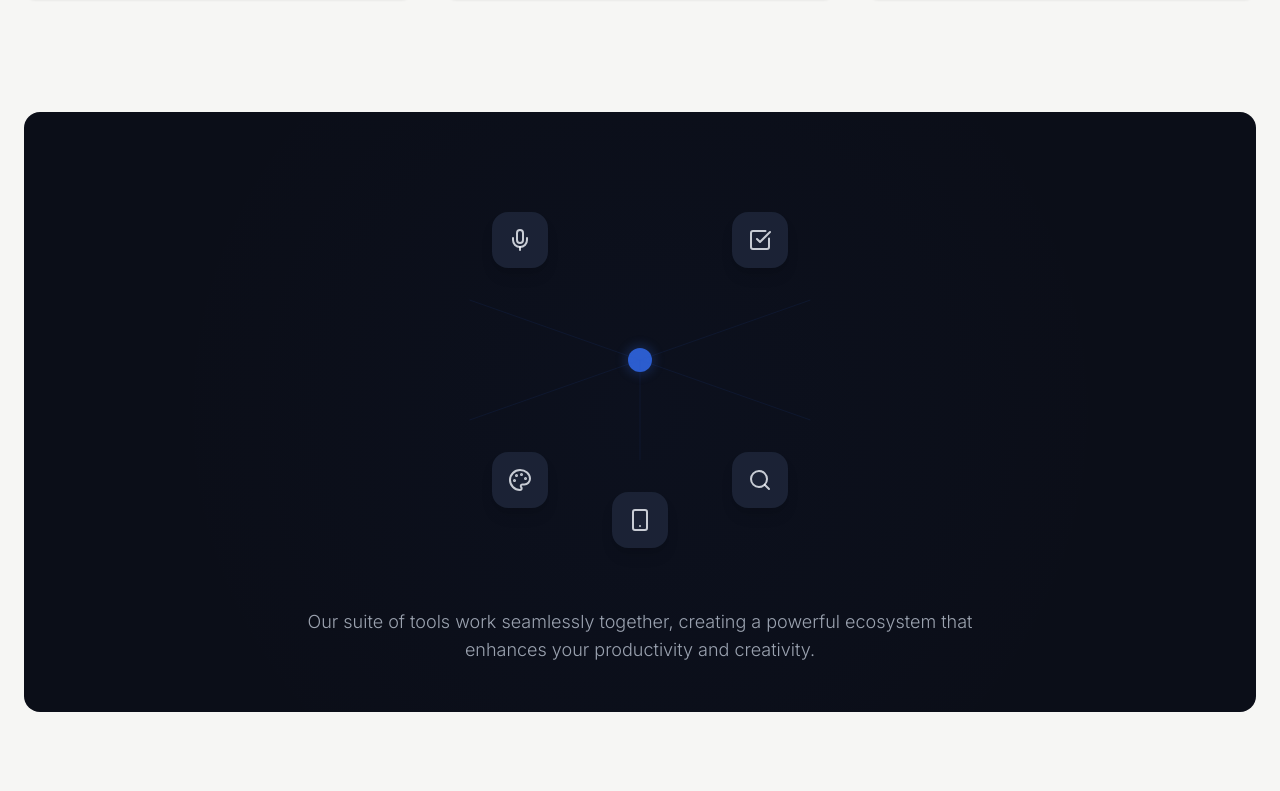
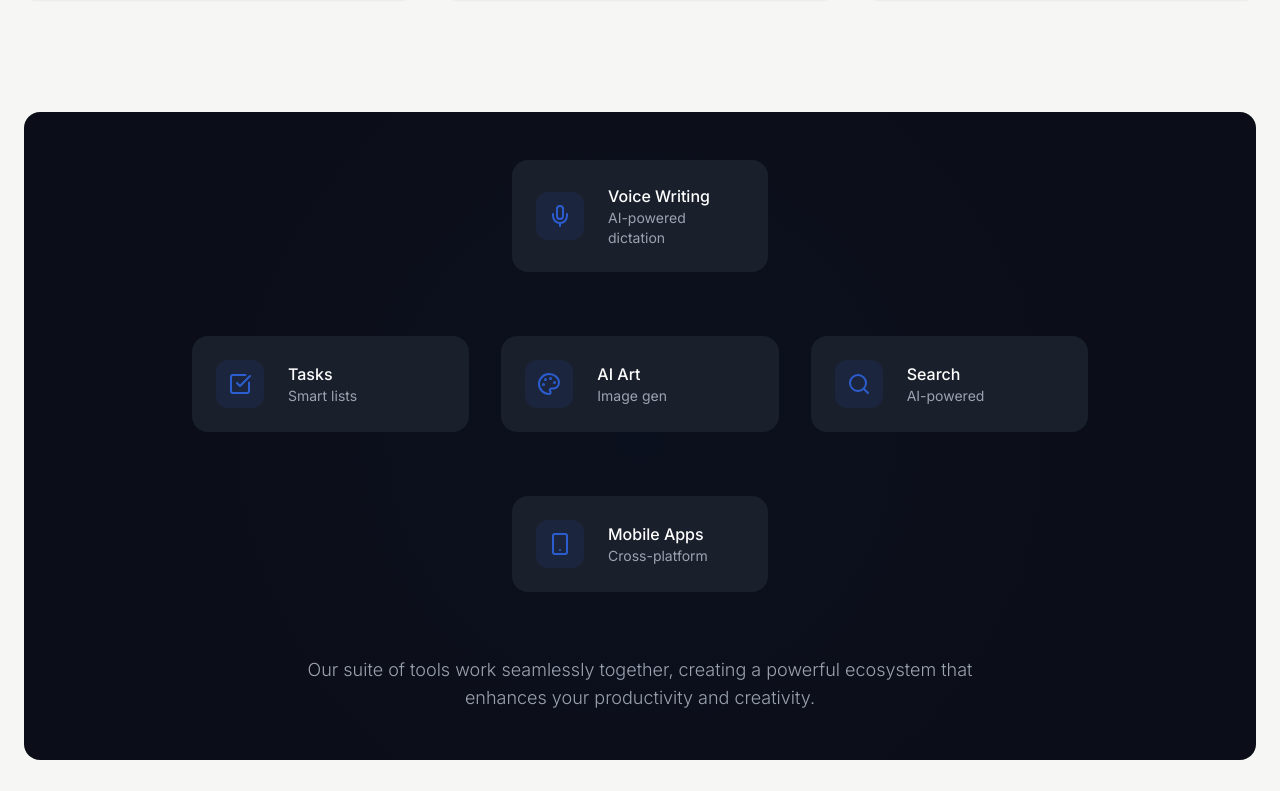
Before and after one commit to BillsMafiaAI/test1, a React (Vite) app: page / in a window 1280 px wide. Shown: the part 609-1400 px from the top of the page. Built offline with nearby package versions, Linux system fonts and the light colour scheme.

Commit message:
Refactor middle section component
Refactor the component in the middle section of the page.

```diff
--- a/src/components/EcosystemDisplay.tsx
+++ b/src/components/EcosystemDisplay.tsx
@@ -4,63 +4,70 @@ import { Mic, CheckSquare, Palette, Search, Smartphone } from "lucide-react";
 export const EcosystemDisplay = () => {
   return (
     <div className="lg:col-span-3 my-20">
-      <div className="bg-[#0B0E18] text-white rounded-2xl p-12 relative overflow-hidden min-h-[600px] flex flex-col items-center justify-center">
+      <div className="bg-[#0B0E18] text-white rounded-2xl p-12 relative overflow-hidden min-h-[600px]">
         {/* Background gradient */}
         <div className="absolute inset-0 bg-[radial-gradient(circle_at_50%_50%,rgba(44,93,207,0.03),transparent_70%)]" />
 
-        <div className="relative z-10 w-full h-[400px]">
-          {/* Central Circle */}
-          <div className="absolute left-1/2 top-1/2 -translate-x-1/2 -translate-y-1/2">
-            <div className="w-6 h-6 rounded-full bg-[#2c5dcf]">
-              <div className="absolute -inset-1 bg-[#2c5dcf]/20 rounded-full blur-sm" />
+        <div className="relative z-10 grid grid-cols-3 gap-8 max-w-4xl mx-auto">
+          {/* First Row */}
+          <div className="col-span-3 flex justify-center mb-8">
+            <div className="bg-[#1A1F2C] p-6 rounded-2xl flex items-center gap-6 w-64">
+              <div className="bg-[#2c5dcf]/10 p-3 rounded-xl">
+                <Mic className="w-6 h-6 text-[#2c5dcf]" />
+              </div>
+              <div>
+                <h3 className="font-medium">Voice Writing</h3>
+                <p className="text-sm text-gray-400">AI-powered dictation</p>
+              </div>
             </div>
           </div>
 
-          {/* App Icons */}
-          {[
-            { x: "-120px", y: "-120px", Icon: Mic },
-            { x: "120px", y: "-120px", Icon: CheckSquare },
-            { x: "-120px", y: "120px", Icon: Palette },
-            { x: "120px", y: "120px", Icon: Search },
-            { x: "0px", y: "160px", Icon: Smartphone }
-          ].map(({ x, y, Icon }, index) => (
-            <div
-              key={index}
-              className="absolute left-1/2 top-1/2"
-              style={{
-                transform: `translate(calc(-50% + ${x}), calc(-50% + ${y}))`
-              }}
-            >
-              <div className="w-14 h-14 bg-[#1A1F2C] rounded-2xl shadow-lg flex items-center justify-center relative group">
-                <div className="absolute inset-0 bg-[#2c5dcf]/5 rounded-2xl" />
-                <Icon className="w-6 h-6 text-white/80" />
+          {/* Middle Row */}
+          <div className="bg-[#1A1F2C] p-6 rounded-2xl flex items-center gap-6">
+            <div className="bg-[#2c5dcf]/10 p-3 rounded-xl">
+              <CheckSquare className="w-6 h-6 text-[#2c5dcf]" />
+            </div>
+            <div>
+              <h3 className="font-medium">Tasks</h3>
+              <p className="text-sm text-gray-400">Smart lists</p>
+            </div>
+          </div>
+
+          <div className="bg-[#1A1F2C] p-6 rounded-2xl flex items-center gap-6">
+            <div className="bg-[#2c5dcf]/10 p-3 rounded-xl">
+              <Palette className="w-6 h-6 text-[#2c5dcf]" />
+            </div>
+            <div>
+              <h3 className="font-medium">AI Art</h3>
+              <p className="text-sm text-gray-400">Image gen</p>
+            </div>
+          </div>
+
+          <div className="bg-[#1A1F2C] p-6 rounded-2xl flex items-center gap-6">
+            <div className="bg-[#2c5dcf]/10 p-3 rounded-xl">
+              <Search className="w-6 h-6 text-[#2c5dcf]" />
+            </div>
+            <div>
+              <h3 className="font-medium">Search</h3>
+              <p className="text-sm text-gray-400">AI-powered</p>
+            </div>
+          </div>
+
+          {/* Bottom Row */}
+          <div className="col-span-3 flex justify-center mt-8">
+            <div className="bg-[#1A1F2C] p-6 rounded-2xl flex items-center gap-6 w-64">
+              <div className="bg-[#2c5dcf]/10 p-3 rounded-xl">
+                <Smartphone className="w-6 h-6 text-[#2c5dcf]" />
+              </div>
+              <div>
+                <h3 className="font-medium">Mobile Apps</h3>
+                <p className="text-sm text-gray-400">Cross-platform</p>
               </div>
             </div>
-          ))}
-
-          {/* Connection Lines */}
-          <svg className="absolute inset-0 w-full h-full">
-            {[
-              { x1: "50%", y1: "50%", x2: "35%", y2: "35%" },
-              { x1: "50%", y1: "50%", x2: "65%", y2: "35%" },
-              { x1: "50%", y1: "50%", x2: "35%", y2: "65%" },
-              { x1: "50%", y1: "50%", x2: "65%", y2: "65%" },
-              { x1: "50%", y1: "50%", x2: "50%", y2: "75%" }
-            ].map((line, index) => (
-              <line
-                key={index}
-                x1={line.x1}
-                y1={line.y1}
-                x2={line.x2}
-                y2={line.y2}
-                stroke="rgba(44,93,207,0.1)"
-                strokeWidth="1"
-              />
-            ))}
-          </svg>
+          </div>
         </div>
 
-        <p className="text-gray-400 font-light text-lg max-w-2xl mx-auto text-center mt-12">
+        <p className="text-gray-400 font-light text-lg max-w-2xl mx-auto text-center mt-16">
           Our suite of tools work seamlessly together, creating a powerful ecosystem
           that enhances your productivity and creativity.
         </p>
```
